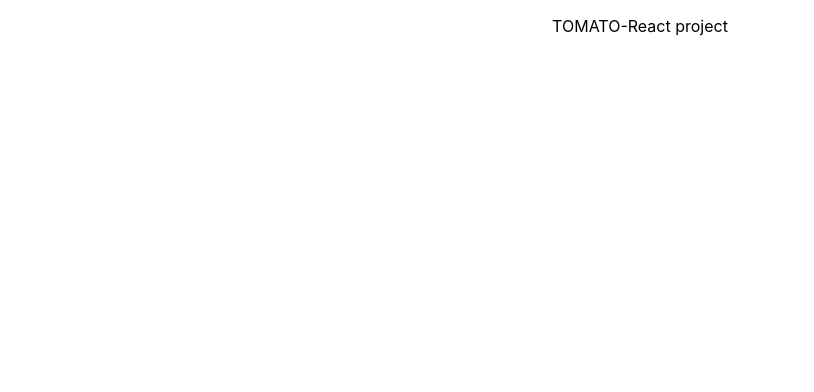
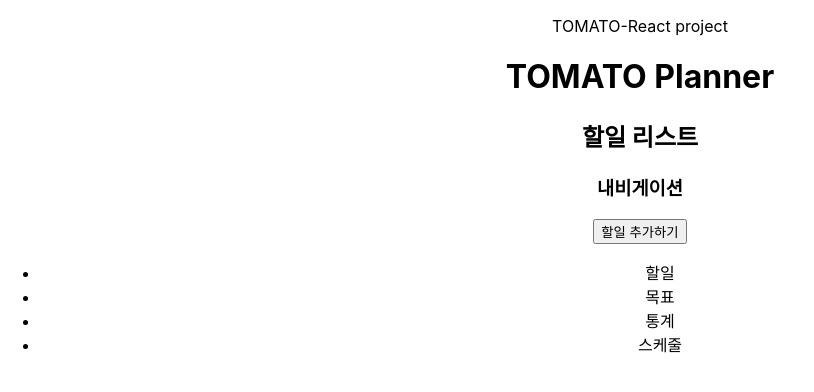
Before and after one commit to Developer-Mang/TOMATO-React, a React (Create React App) app: page / in a window 1280 px wide. Shown: the top 392 px of the page, without its empty margins (0-814 px from the left). Built offline with nearby package versions, Linux system fonts and the light colour scheme.

Commit message:
Docs: Added Header

```diff
--- a/src/App.js
+++ b/src/App.js
@@ -5,6 +5,20 @@ function App() {
   return (
     <div className="App">
       <p>TOMATO-React project</p>
+      <header>
+        <h1>TOMATO Planner</h1>
+        <h2>할일 리스트</h2>
+        <nav>
+          <h3>내비게이션</h3>
+          <button>할일 추가하기</button>
+          <ul>
+            <li>할일</li>
+            <li>목표</li>
+            <li>통계</li>
+            <li>스케줄</li>
+          </ul>
+        </nav>
+      </header>
     </div>
   );
 }
```
